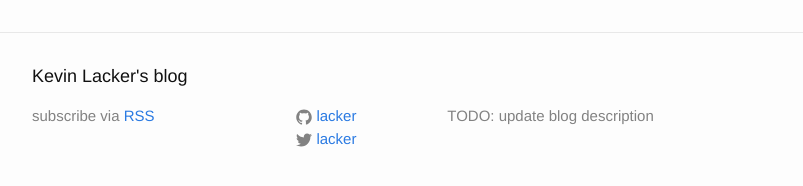
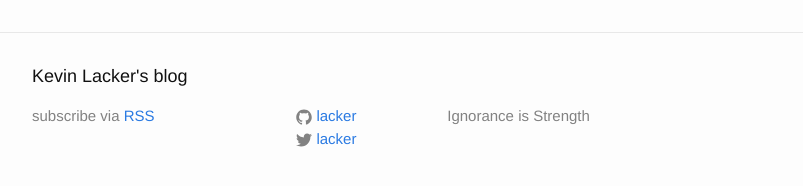
Before and after one commit to lacker/lacker.github.io, a Jekyll site: the page built from index.html, in a window 1280 px wide and 900 px high, scrolled down 19891 px. Shown: the part 690-876 px from the top of the window, without its empty margins (238-1041 px from the left). Built offline with Jekyll 4.4.1, drawn with Linux system fonts in a browser that asks for light colours.

Commit message:
better slogan

```diff
--- a/_config.yml
+++ b/_config.yml
@@ -2,7 +2,7 @@
 title: "Kevin Lacker's blog"
 # email: lacker at gmail
 description: > # this means to ignore newlines until "baseurl:"
-  TODO: update blog description
+  Ignorance is Strength
 baseurl: "" # the subpath of your site, e.g. /blog/
 url: "http://lacker.io" # the base hostname & protocol for your site
 twitter_username: lacker
```
